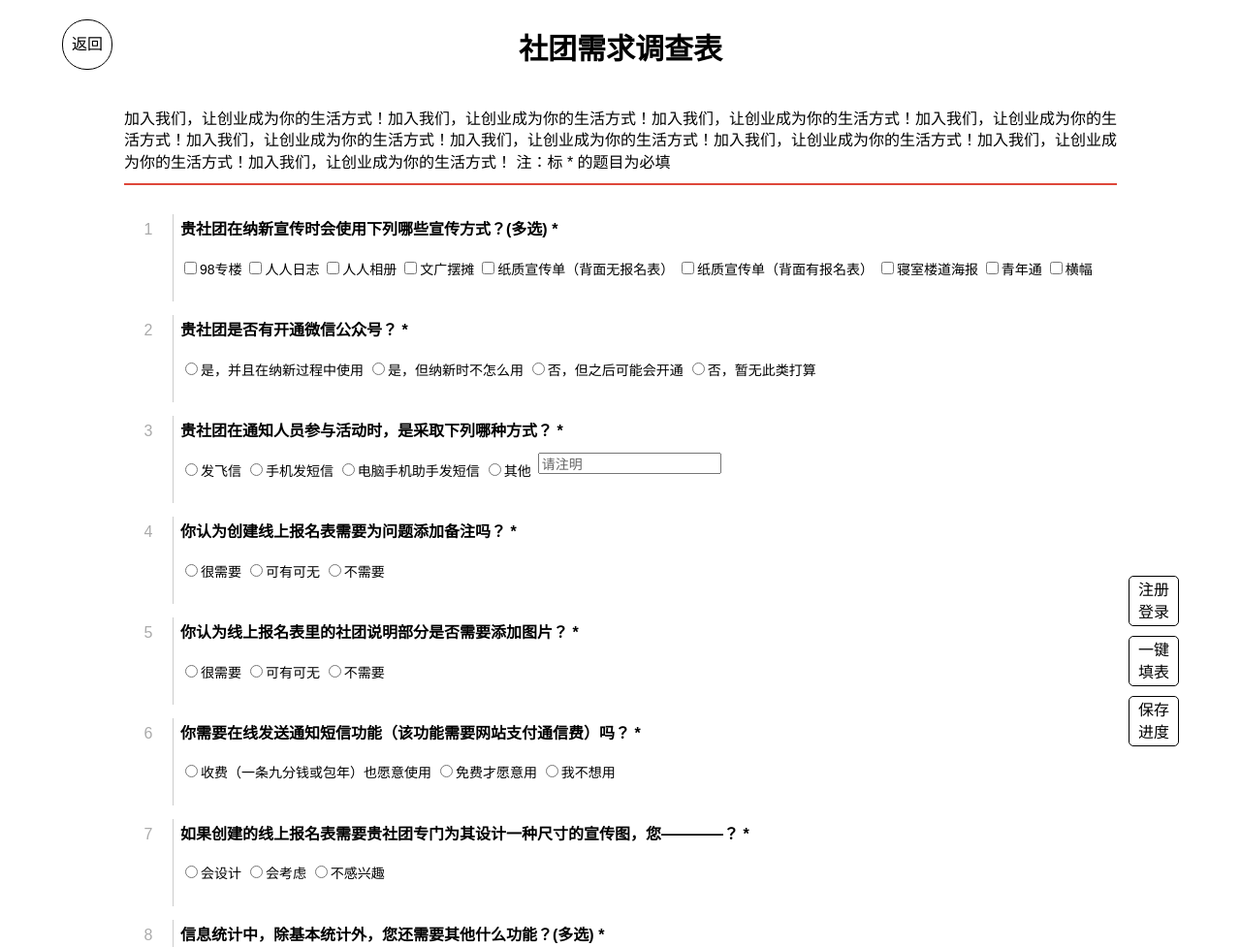
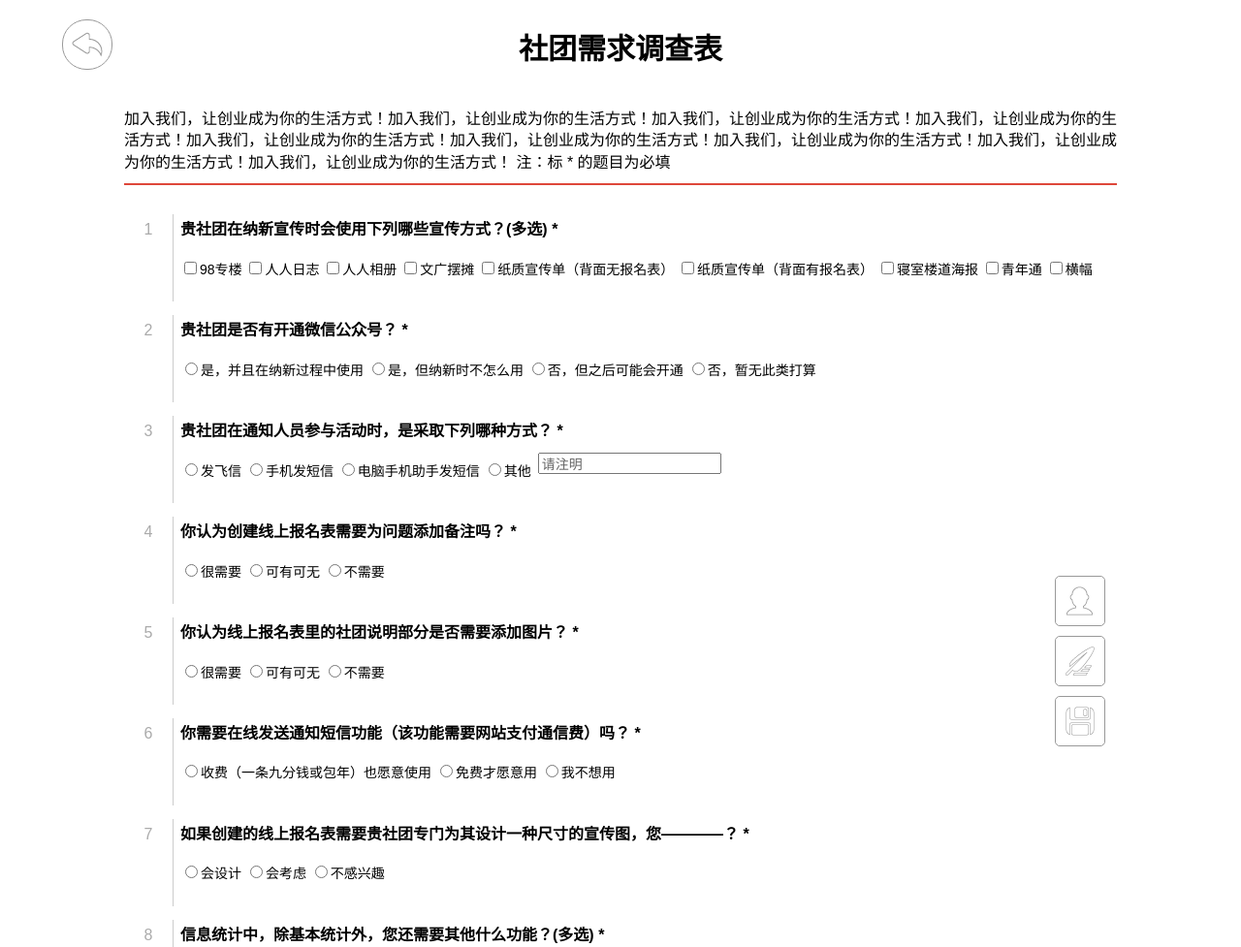
Before and after one commit to YunformDevelopers/bmb0.2, a PHP site: page /formcloud/survey.php in a window 1280 px wide. Shown: the top 977 px of the page at 97% size. Run offline with PHP 8.4, Linux system fonts and the light colour scheme.

Commit message:
写了fill-tool的样式，棒棒哒

```diff
--- a/includes/footer.inc.php
+++ b/includes/footer.inc.php
@@ -11,8 +11,9 @@
             <!-- 注意这里面放链接的时候，由于是被其他页面PHP引用，所以路径容易出问题，最好用绝对路径 -->
 		</ul>
 	</div>
-    <div id='footer-logo'>
-		<img src="./images/header-icon/index@2x.png" />
+    <div id='footer-logo' style="position:relative;">
+		<a onMouseOver="toggleWechatQRcode(this,'show');" onMouseOut="toggleWechatQRcode(this,'hide');"><img src="./images/header-icon/index@2x.png" /></a>
+        <div class="wechat-QR-code"><img src="./images/header-icon/wechat-QR-code.gif" /></div>
         <p>报名吧</p>
 	</div>
 	<div class='justify-helper'></div>
--- a/js/create.js
+++ b/js/create.js
@@ -371,7 +371,7 @@ function rawEditor (command){
 //滚动到页面底部
 function scrollBottom (){
 	$body = (window.opera) ? (document.compatMode == "CSS1Compat" ? $('html') : $('body')) : $('html,body');// 这行是 Opera 的补丁, 少了它 Opera 是直接用跳的而且画面闪烁 by willin
-	$body.animate({scrollTop: $(document).height()}, 1000);
+	$body.animate({scrollTop: ($(document).height() - $("#footer").height() )}, 1000);//TEST $body.animate({scrollTop: $(document).height()}, 1000);
 }
 //当toolsave被点击后执行的函数
 function toolSaveAct (id){
--- a/style/form/paper.css
+++ b/style/form/paper.css
@@ -209,25 +209,39 @@ div{
 #fill-tool {
 	position:fixed;
 	bottom:20px;
+	left:85%;
 	right:5%;
 }
 #fill-tool .box {
 	margin-bottom:10px;
 }
-#fill-tool .tool, #back-tool .tool {
+#fill-tool div .tool, #back-tool .tool {
 	display:block;
+	position:relative;
 	cursor:pointer;
 	width:50px; height:50px;
-	border:solid 1px #000;
 	border-radius:5px;
-	background:rgba(255,255,255,0.5);
-	text-align:center;
+	border:solid 1px #999;
+	background-color:rgba(255,255,255,0.5);
 	position:relative;
 	transition:all ease-out 0.2s;
+	color:rgba(255,255,255,0);
 }
-#fill-tool .tool:hover, #back-tool .tool:hover {
-	background:#000;
+#fill-tool div .tool:hover, #back-tool .tool:hover { /* , #back-tool .tool:hover */
+	background-color:#999 !important;
+	width:100px;
 	color:#fff;
+}
+#fill-tool div .tool span, #back-tool .tool span {
+	position:absolute;
+	left:50px;
+	text-align:center;
+/*	position:relative;
+	left:50px;
+*/	width:50px;
+}
+#back-tool .tool span {
+	left:41px;
 }
 #fill-tool .tool-name {
 	width:100%;
@@ -235,6 +249,18 @@ div{
 	margin:0 auto;
 	position:absolute;
 	bottom:2px; left:0;
+}
+#fill-tool .login-reg a.tool {
+	background:url(../../images/fill-tool/login-reg.png) no-repeat 9px center;
+}
+#fill-tool .quick-fill a.tool {
+	background:url(../../images/fill-tool/quick-fill.png) no-repeat 9px center;
+}
+#fill-tool .save a.tool {
+	background:url(../../images/fill-tool/save.png) no-repeat 9px center;
+}
+#back-tool a.tool {
+	background:url(../../images/fill-tool/return.png) no-repeat 9px center;
 }
 #back-tool .tool {
 	border-radius:25px;
--- a/survey.php
+++ b/survey.php
@@ -21,6 +21,7 @@
         }
    })
 })*/
+	initFillTool();
 $(document).ready(function() {
 	//获取浏览器的信息
 	var browser = {
@@ -39,7 +40,15 @@ $(document).ready(function() {
 		alert($(".q-body input").html());
 
 	}
+
 });
+function initFillTool() {
+	var leftOffset = $(window).width() - 120 ;
+	$("#fill-tool").css("left" , leftOffset + "px");
+}
+window.onresize = function() {
+	initFillTool();
+}
 </script>
 <style>
 @media screen and (max-width: 500px) {
@@ -282,27 +291,29 @@ $(document).ready(function() {
         </ul>
 	</div>
 
-    <div id="fill-tool">
-    	<div class="login/reg box " title="注册/登录后可享受一键填表、保存填表进度等福利！">
+    <div id="fill-tool" onload="initFillTool();">
+    	<div class="login-reg box " title="注册/登录后可享受一键填表、保存填表进度等福利！">
         	<a class="tool">
-            	<span class="tool-name">注册 登录</span>
+            	<span class="tool-name" title="注册 登录">注册 登录</span>
             </a>
         </div>
         <div class="quick-fill box " title="根据表格内容智能填入个人信息">
         	<a class="tool">
-            	<span class="tool-name">一键 填表</span>
+            	<span class="tool-name" title="一键 填表">一键 填表</span>
             </a>
         </div>
         <div class="save box " title="保存进度，表格可在 我的 中找到">
         	<a class="tool">
-            	<span class="tool-name">保存 进度</span>
+            	<span class="tool-name" title="保存">保存 进度</span>
             </a>
         </div>
     </div>
     <div id="back-tool">
-    	<a class="tool">
-        	<span class="tool-name">返回</span>
-        </a>
+    	<div class="circle">
+            <a class="tool" onclick="javascript:window.history.back();" >
+                <span class="tool-name" title="返回">返回</span>
+            </a>
+        </div>
     </div>
 	<div id="footer" class="form-footer">
 		<p>Powered by 报名吧</p>
```
Also changed, not shown: js/common.js (+13 -0 lines), style/index.css (+8 -0 lines), images/fill-tool/login-reg.png (added), images/fill-tool/login-reg@2X.png (added), images/fill-tool/quick-fill.png (added), images/fill-tool/quick-fill@2X.png (added), images/fill-tool/return.png (added), images/fill-tool/return@2X.png (added), images/fill-tool/save.png (added), images/fill-tool/save@2X.png (added), images/header-icon/wechat-QR-code.gif (added), 2 other files.
